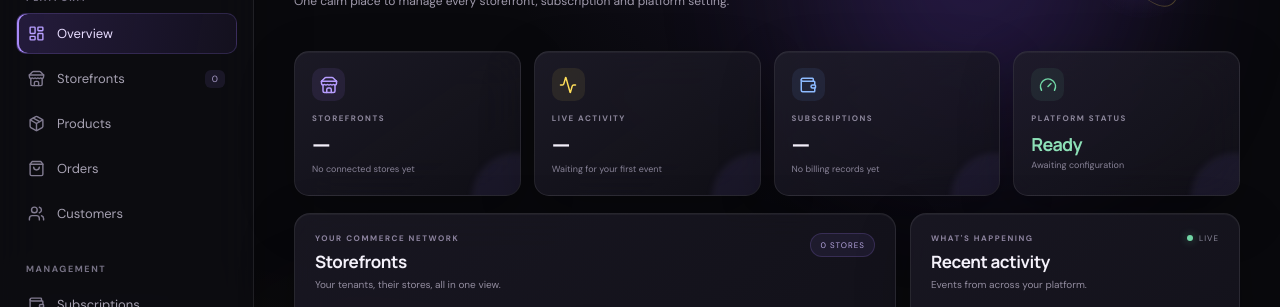
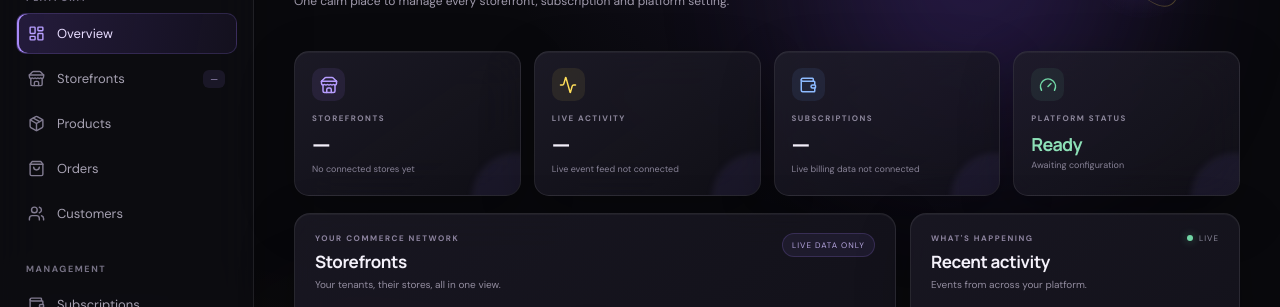
Before and after one commit to taiwiboluwa-web/E-commerce.bhs, a Next.js app: page / in a window 1280 px wide. Shown: the part 210-517 px from the top of the page. Built offline with nearby package versions, Linux system fonts and the light colour scheme.

Commit message:
Remove unverified dashboard status and count labels

```diff
--- a/app/page.tsx
+++ b/app/page.tsx
@@ -52,7 +52,7 @@ export default function Home() {
         <nav className="nav-list">
           {navigation.map(({label, icon: Icon, href}) => (
             <button key={label} className={active === label ? "nav-link active" : "nav-link"} onClick={() => jump(label, href)}>
-              <Icon size={17}/><span>{label}</span>{label === "Storefronts" && <span className="nav-count">0</span>}
+              <Icon size={17}/><span>{label}</span>{label === "Storefronts" && <span className="nav-count">—</span>}
             </button>
           ))}
         </nav>
@@ -111,13 +111,13 @@ export default function Home() {
               <div className="overview-icon gold"><Activity size={18}/></div>
               <div className="overview-label">LIVE ACTIVITY</div>
               <strong>—</strong>
-              <small>Waiting for your first event</small>
+              <small>Live event feed not connected</small>
             </article>
             <article className="overview-card glass">
               <div className="overview-icon blue"><Wallet size={18}/></div>
               <div className="overview-label">SUBSCRIPTIONS</div>
               <strong>—</strong>
-              <small>No billing records yet</small>
+              <small>Live billing data not connected</small>
             </article>
             <article className="overview-card glass">
               <div className="overview-icon green"><Gauge size={18}/></div>
@@ -131,7 +131,7 @@ export default function Home() {
             <article className="section-card glass" id="storefronts">
               <div className="section-heading">
                 <div><span className="section-kicker">YOUR COMMERCE NETWORK</span><h2>Storefronts</h2><p>Your tenants, their stores, all in one view.</p></div>
-                <span className="section-count">0 STORES</span>
+                <span className="section-count">LIVE DATA ONLY</span>
               </div>
               <div className="empty-state">
                 <div className="empty-art">
```
